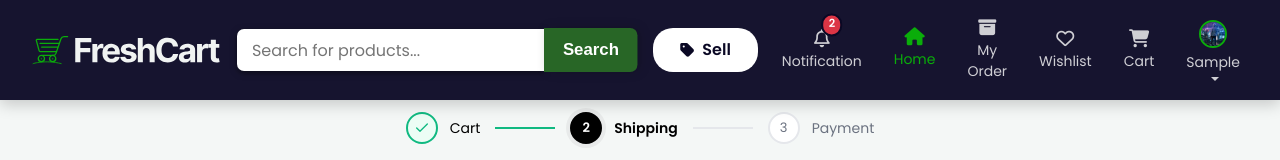
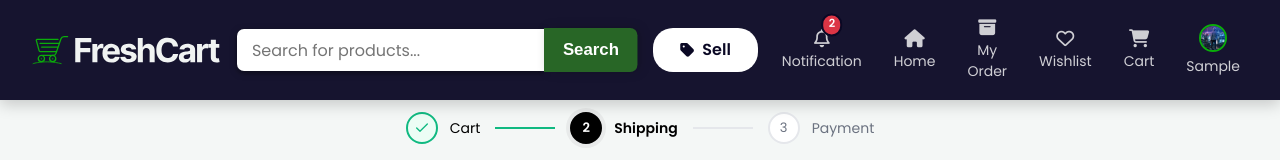
Before and after one commit to c4yzo/MiniProject, a React (Create React App) app in the folder frontend/: page /shipping in a window 1280 px wide. Shown: the top 160 px of the page. Built offline with nearby package versions, Linux system fonts and the light colour scheme; sample sign-in values are in the browser's storage.

Commit message:
fix: minor bug fixes

```diff
--- a/frontend/src/Components/Header/Header.jsx
+++ b/frontend/src/Components/Header/Header.jsx
@@ -1,8 +1,12 @@
 import React, { useContext } from 'react'
 import './Header.scss'
-import { Link } from 'react-router-dom'
+import { Link, useLocation } from 'react-router-dom'
 import { Store } from '../../Store'
 export default function Header() {
+    const { pathname } = useLocation();
+    const activeHome = pathname === '/'
+    const activeCart = pathname === '/cart'
+
     const { state, dispatch: ctxDispatch } = useContext(Store);
     const { userInfo, cart } = state;
 
@@ -48,7 +52,7 @@ export default function Header() {
                             </li>
 
                             <li className="nav-item">
-                                <Link to="/" className="nav-link active">
+                                <Link to="/" className={`nav-link ${activeHome ? 'active' : ''}`}>
                                     <i className="fa-solid fa-house"></i> Home
                                 </Link>
                             </li>
@@ -66,7 +70,7 @@ export default function Header() {
                             </li>
 
                             <li className="nav-item">
-                                <Link to="/cart" className="nav-link position-relative">
+                                <Link to="/cart" className={`nav-link position-relative ${activeCart ? 'active' : ''}`}>
                                     <i className="fa-solid fa-cart-shopping"></i> Cart
                                     {cart.cartItems.length > 0 &&
                                         <span className="position-absolute translate-middle badge rounded-pill bg-danger cart-badge">{cart.cartItems.length}</span>
--- a/frontend/src/Components/Header/Header.scss
+++ b/frontend/src/Components/Header/Header.scss
@@ -54,16 +54,23 @@
                 margin-bottom: 4px;
             }
 
-            &:hover,
+            &:hover {
+                color: #0aad0a !important;
+                transform: translateY(-2px);
+            }
+
             &.active {
                 color: #0aad0a !important;
-                transform: translateY(-2px);
             }
 
             &.position-relative {
                 display: inline-flex;
                 align-items: center;
             }
+        }
+
+        .dropdown-toggle::after {
+            content: unset;
         }
     }
 
@@ -145,7 +152,7 @@
         border: 1px solid rgba(255, 255, 255, 0.1);
         box-shadow: 0 4px 15px rgba(0, 0, 0, 0.3);
         padding: 10px 0;
-        margin-top: 15px;
+        margin-top: 16px;
         border-radius: 10px;
 
         .dropdown-item {
```
